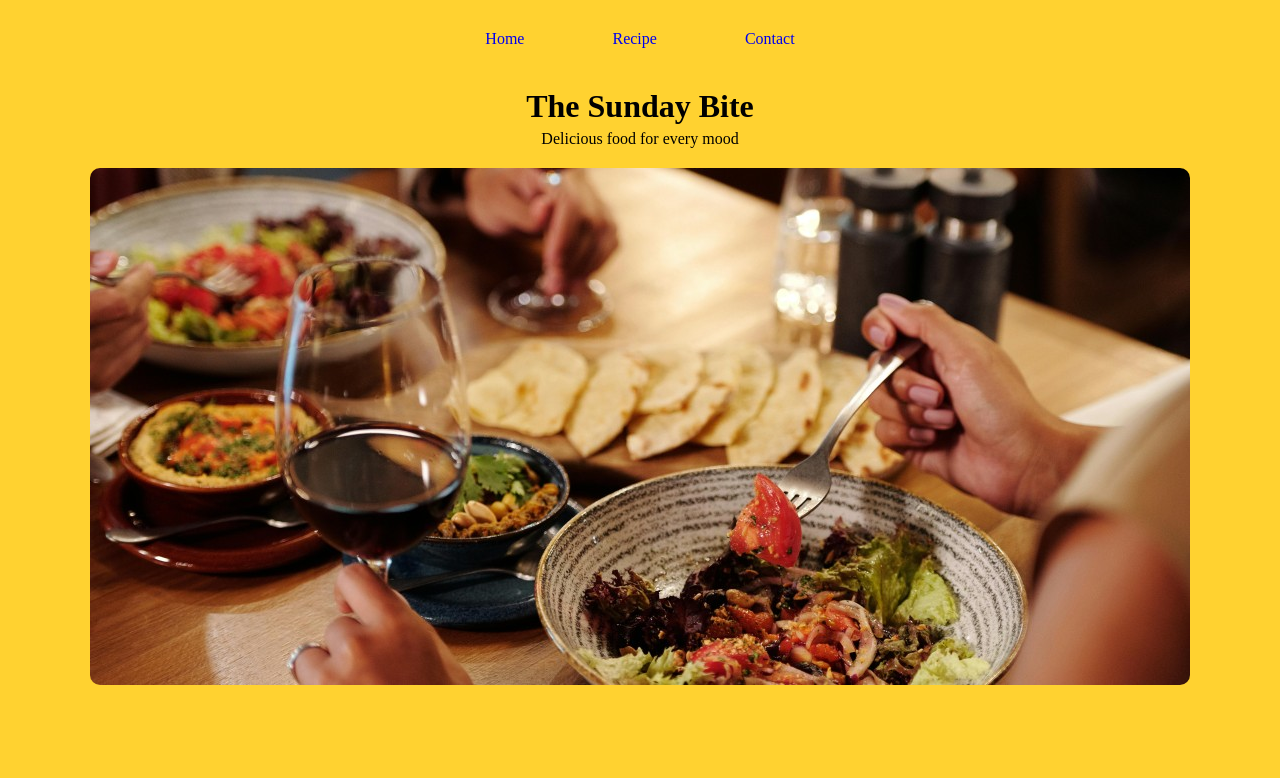
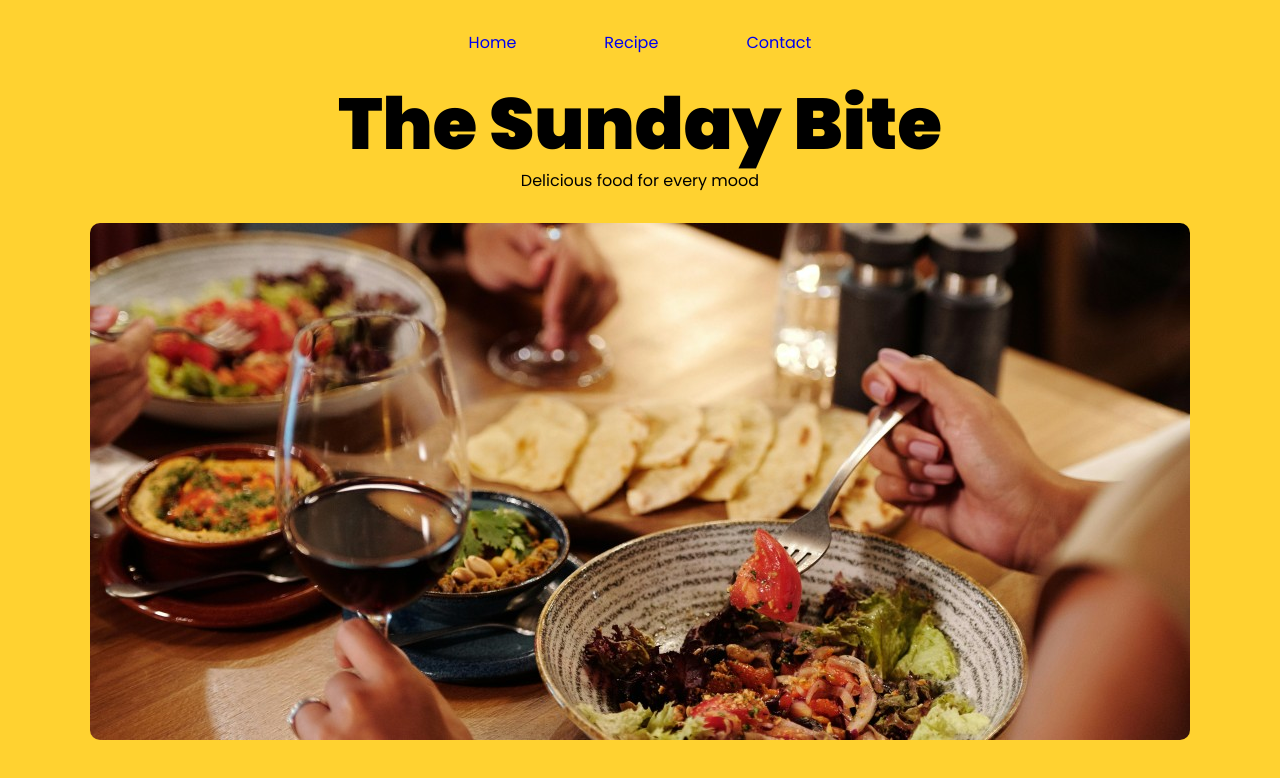
Before and after one commit to RohithAchar/restaurant-js, a website built with webpack: page dist/index.html in a window 1280 px wide. Built offline with nearby package versions, Linux system fonts and the light colour scheme.

Commit message:
fixed padding

```diff
--- a/src/style/style.css
+++ b/src/style/style.css
@@ -1,3 +1,8 @@
+@import url('https://fonts.googleapis.com/css2?family=Poppins:wght@400;900&display=swap');
+
+*{
+    font-family: Poppins,sans-serif;
+}
 body{
     background-color: #ffd230;
     margin: 0;
@@ -27,12 +32,13 @@ a{
     border-radius: 10px;
 }
 .home-wrapper h1{
-    margin-top: 20px;
+    margin-top: -5px;
     margin-bottom: 0px;
+    font-size: 72px;
 }
 .home-wrapper p{
-    margin-top: 5px;
-    margin-bottom: 20px;
+    margin-top: -10px;
+    margin-bottom: 30px;
 }
 
 /* recipe page */
@@ -43,6 +49,8 @@ a{
 }
 .recipe-wrapper h1{
     margin-bottom: 10px;
+    font-size: 56px;
+    margin-top: 0px;
 }
 .cards-wrapper{
     display: flex;
@@ -51,11 +59,15 @@ a{
     width: 300px;
     padding: 5px;
 }
+.card p{
+    margin-top: -15px;
+}
 
 /* contact page */
 .contact-wrapper h1{
     margin-top: 20px;
     margin-bottom: 20px;
+    font-size: 56px;
 }
 .contact-wrapper h3{
     margin-bottom: 0px;
```
